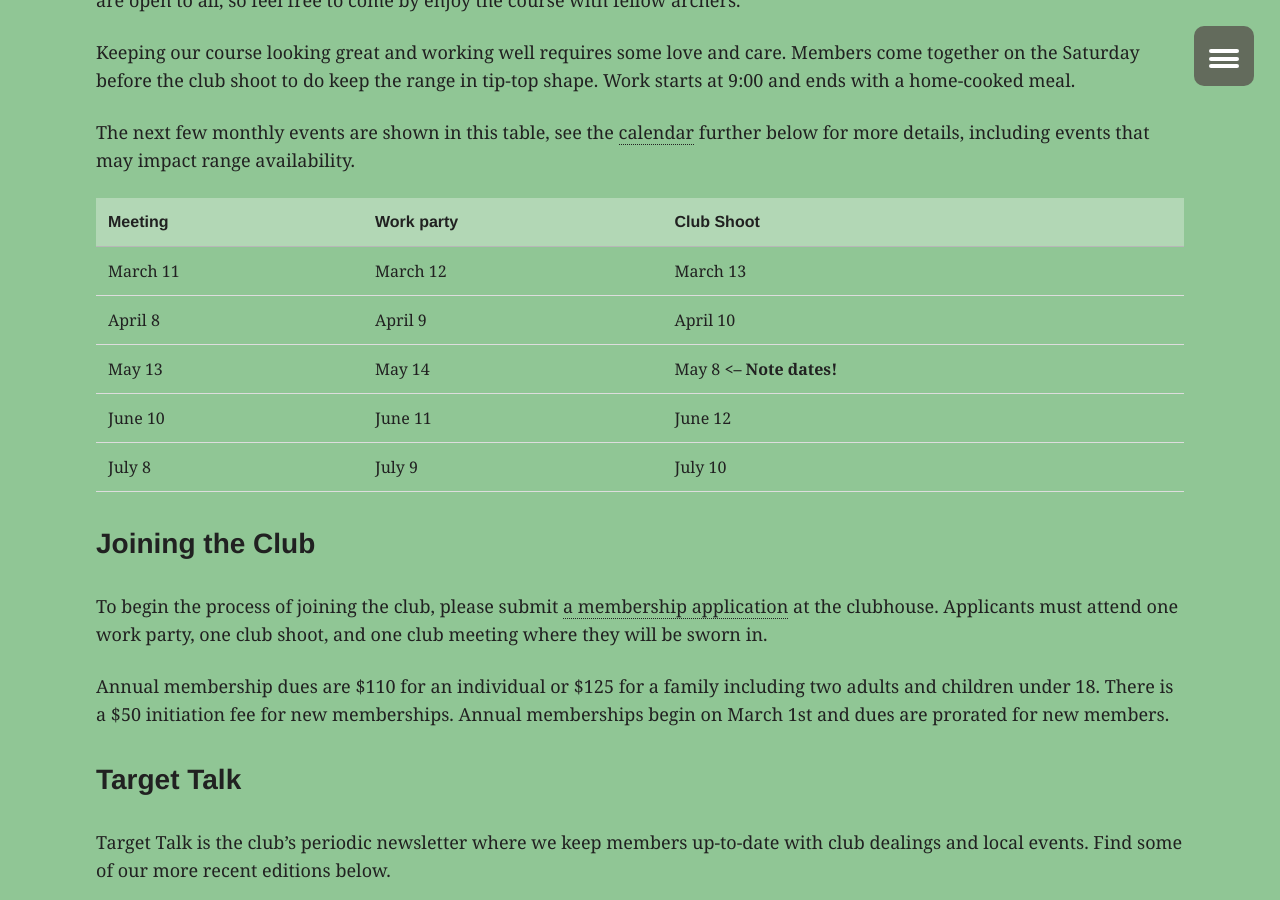
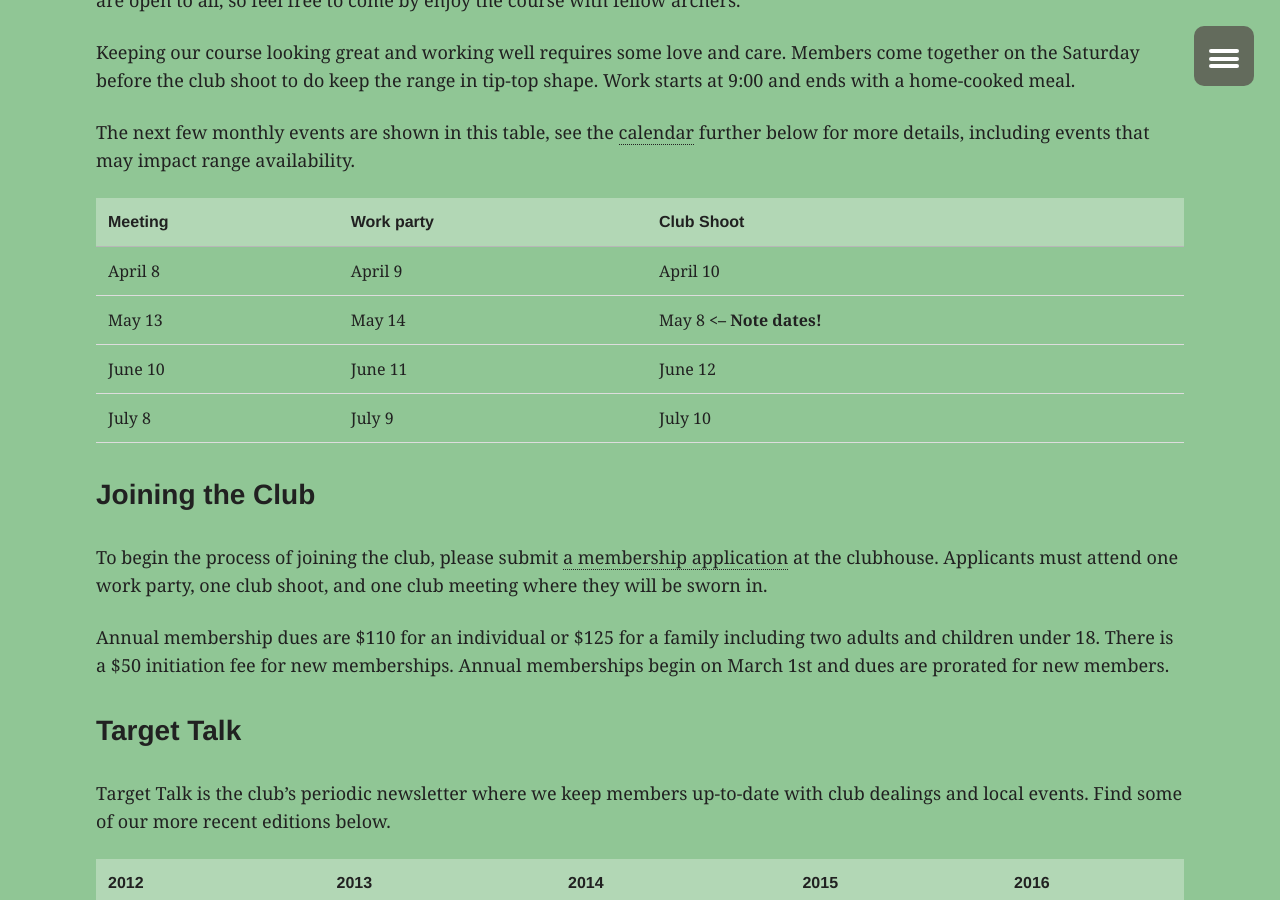
Before and after one commit to reboarchers/reboarchers.github.io, a Jekyll site: the page built from membership.md, in a window 1280 px wide and 900 px high, scrolled down 752 px. Built offline with Jekyll 4.4.1, drawn with Linux system fonts in a browser that asks for light colours.

Commit message:
Update meeting dates.

```diff
--- a/membership.md
+++ b/membership.md
@@ -28,7 +28,6 @@ for more details, including events that may impact range availability.
 
 Meeting   | Work party   | Club Shoot
 ----------|--------------|-----------
-March 11  | March 12     | March 13
 April 8   | April 9      | April 10
 May 13    | May 14       | May 8  **<-- Note dates!**
 June 10   | June 11      | June 12
```
